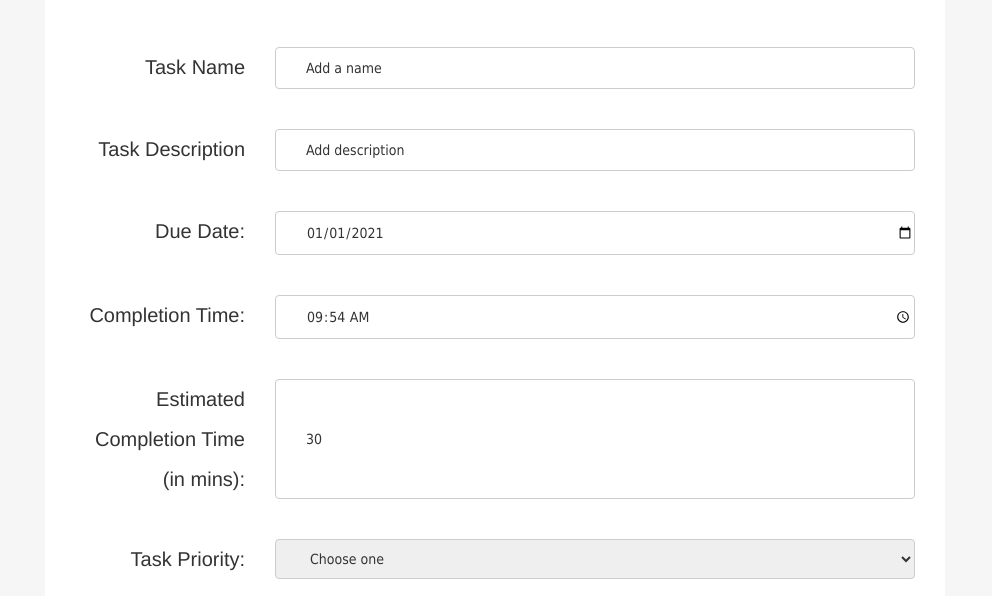
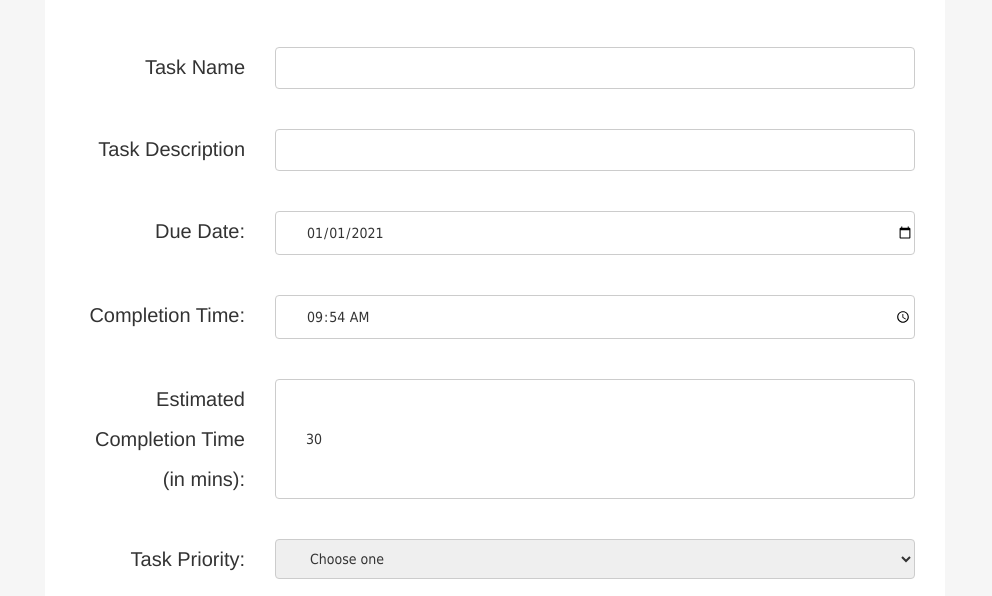
Before and after one commit to Yizun-Z/Final-Assignment, a plain HTML site: page index.html in a window 1280 px wide. Shown: the part 153-749 px from the top of the page, without its empty margins (145-1137 px from the left). Drawn offline with Linux system fonts and the light colour scheme; files that its build step writes are made by us from their sources.

Commit message:
Update index.html

```diff
--- a/index.html
+++ b/index.html
@@ -21,11 +21,11 @@
   <form id="taskform">
     <div class="inputline btn-group">
       <span class="tit">Task Name</span>
-      <input type="text" name="task" class="btn" id="taskInput" value="Add a name">
+      <input type="text" name="task" class="btn" id="taskInput" value="">
     </div>
     <div class="inputline btn-group">
       <span class="tit">Task Description</span>
-      <input type="text" name="task" class="btn" id="taskdesc" value="Add description">
+      <input type="text" name="task" class="btn" id="taskdesc" value="">
     </div>
     <div class="inputline btn-group">
       <span class="tit">Due Date:</span>
```
